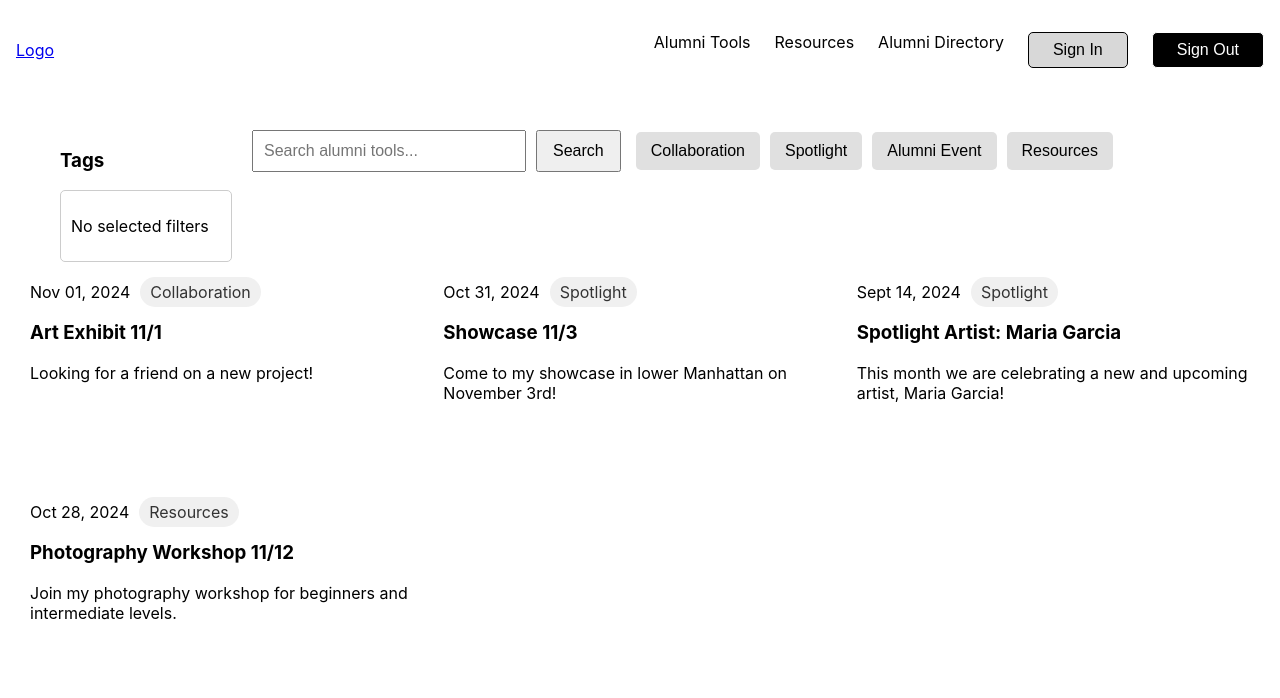
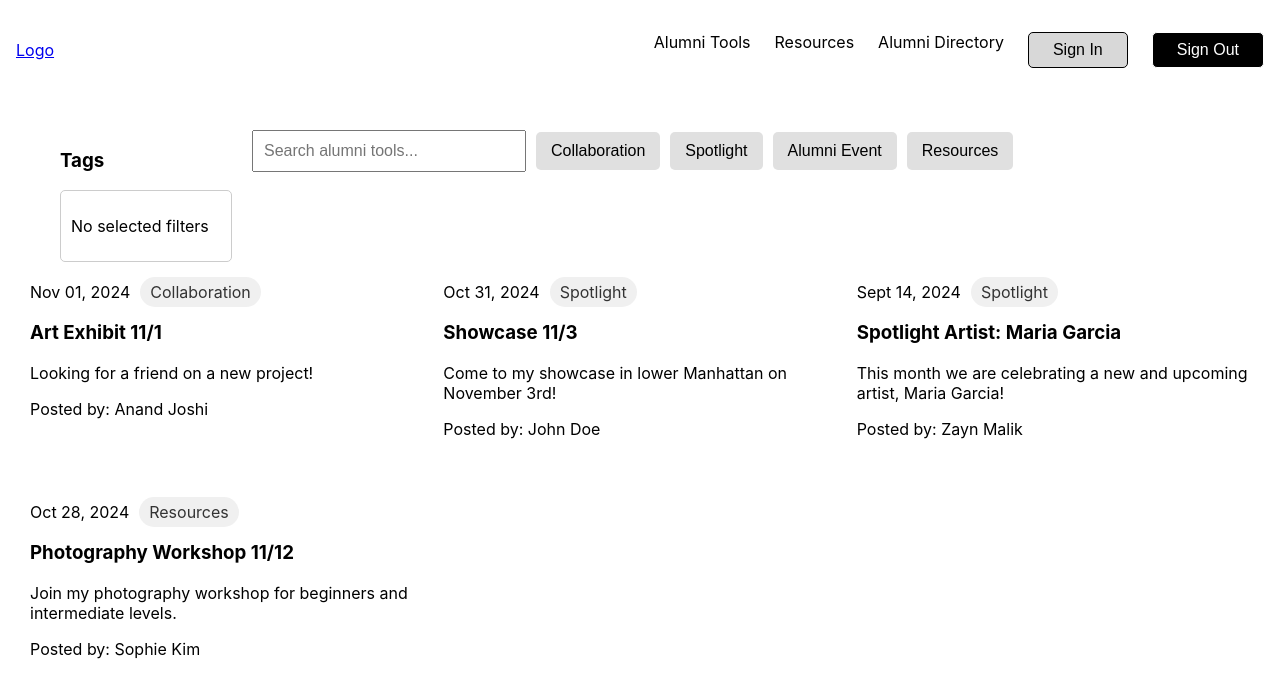
Before and after one commit to cfgcolumbus24/Team-17, a React (Create React App) app in the folder team17/: page /tools in a window 1280 px wide. Shown: the top 698 px of the page. Built offline with nearby package versions, Linux system fonts and the light colour scheme.

Commit message:
search bar logic to filter by title, description, and/or author of post

```diff
--- a/team17/src/components/Alumni-Tools.js
+++ b/team17/src/components/Alumni-Tools.js
@@ -6,13 +6,6 @@ function AlumniTools() {
 
     const handleSearchChange = (event) => {
         setSearchTerm(event.target.value);
-    };
-
-    const handleSearchSubmit = (event) => {
-        event.preventDefault();
-        console.log("Searched for:", searchTerm);
-        console.log("Selected filters:", selectedFilters);
-        // Add logic for search term and filter buttons here integrating cards
     };
 
     const filters = ['Collaboration', 'Spotlight', 'Alumni Event', 'Resources'];
@@ -64,9 +57,13 @@ function AlumniTools() {
           },
       ]
 
-      const filteredPosts = selectedFilters.length > 0
-        ? posts.filter(post => selectedFilters.includes(post.category.title))
-        : posts;
+      const filteredPosts = posts.filter(post => {
+        const matchesFilter = selectedFilters.length === 0 || selectedFilters.includes(post.category.title);
+        const matchesSearch = post.title.toLowerCase().includes(searchTerm.toLowerCase()) ||
+                              post.description.toLowerCase().includes(searchTerm.toLowerCase()) ||
+                              post.author.toLowerCase().includes(searchTerm.toLowerCase());
+        return matchesFilter && matchesSearch;
+      });
 
     return (
         <div style={{ display: 'flex', flexDirection: 'column', alignItems: 'flex-start', padding: '30px' }}>
@@ -105,7 +102,7 @@ function AlumniTools() {
                 </div>
 
                 <div>
-                    <form onSubmit={handleSearchSubmit} style={{ display: 'flex', alignItems: 'center', marginBottom: '20px' }}>
+                    <form onSubmit={(e) => e.preventDefault()} style={{ display: 'flex', alignItems: 'center', marginBottom: '20px' }}>
                         <input
                             type="text"
                             placeholder="Search alumni tools..."
@@ -118,9 +115,6 @@ function AlumniTools() {
                                 marginRight: '10px',
                             }}
                         />
-                        <button type="submit" style={{ padding: '10px 15px', fontSize: '16px', marginRight: '15px' }}>
-                            Search
-                        </button>
 
                         <div style={{ display: 'flex', gap: '10px' }}>
                             {filters.map((filter) => (
@@ -181,12 +175,8 @@ function AlumniTools() {
                                 <div className="relative mt-8 flex items-center gap-x-4">
                                     <div className="text-sm">
                                         <p className="font-semibold text-gray-900">
-                                            <a href={post.author.href}>
-                                                <span className="absolute inset-0" />
-                                                {post.author.name}
-                                            </a>
+                                            Posted by: {post.author}
                                         </p>
-                                        <p className="text-gray-600">{post.author.role}</p>
                                     </div>
                                 </div>
                             </article>
```
